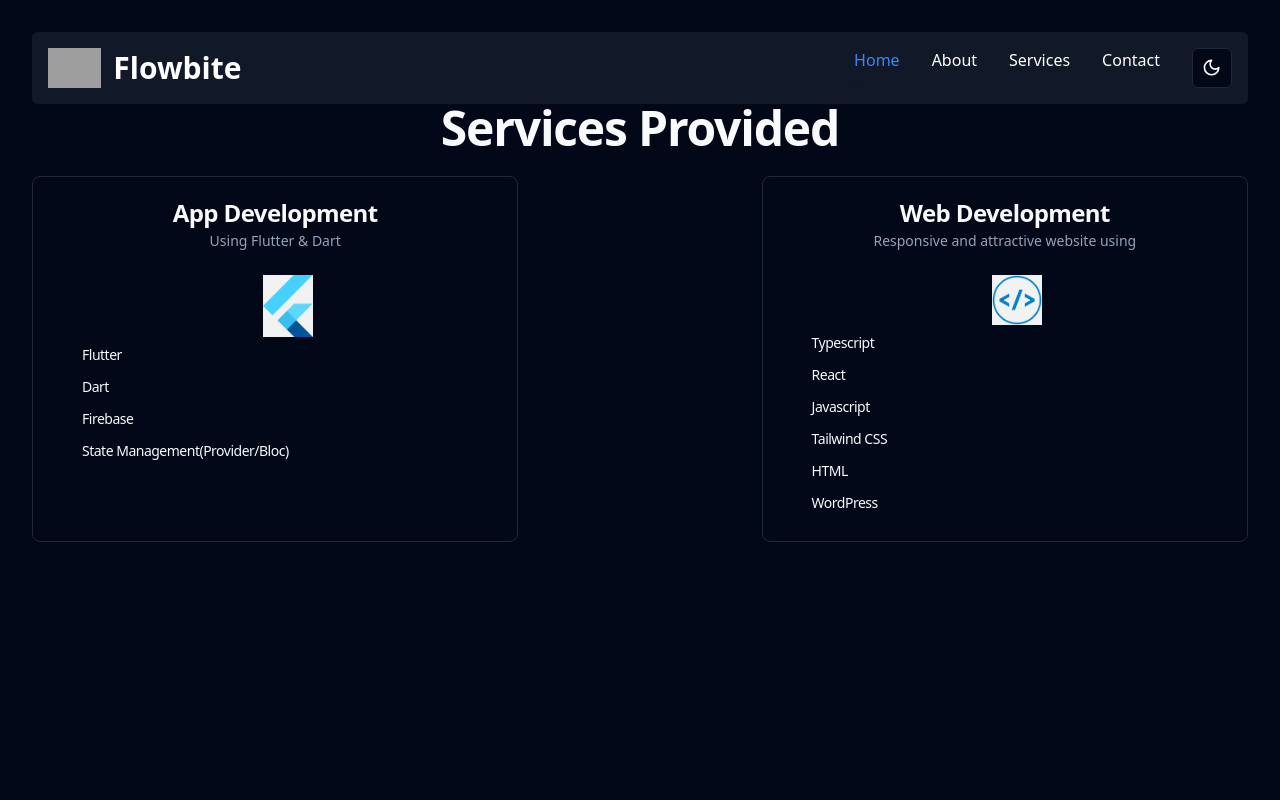
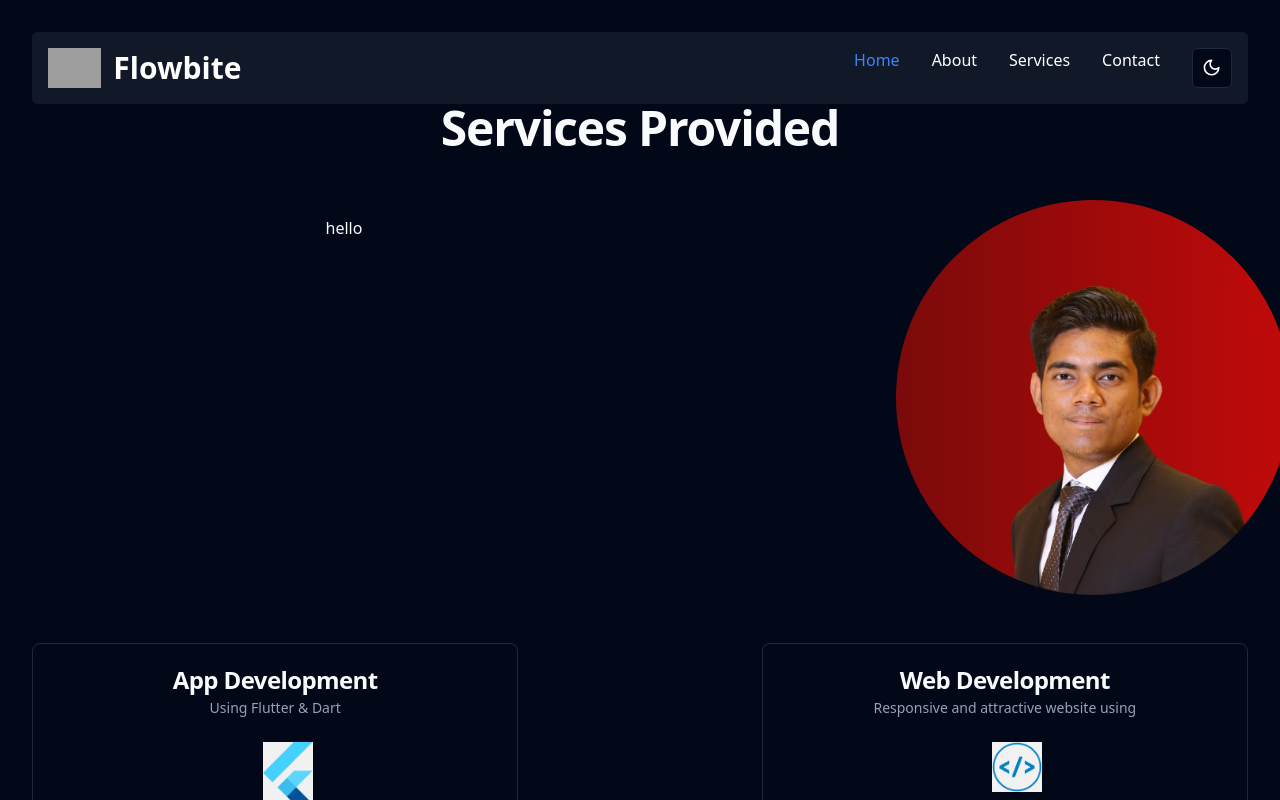
Before and after one commit to Shaikh-Saqlain-Ahmad/Portfolio, a React (Vite) app: page / in a window 1280 px wide. Shown: the top 800 px of the page. Built offline with nearby package versions, Linux system fonts and the light colour scheme; grey boxes are pictures that could not be loaded.

Commit message:
profic pic and animation completed

```diff
--- a/src/App.tsx
+++ b/src/App.tsx
@@ -7,12 +7,18 @@
 import { NavbarDemo } from './mycomponents/nav-bar';
 import "@/mycomponents/my-style.css"
 import WebCard from './mycomponents/web-dev';
+import TextImageDiv from './mycomponents/text-image';
 
 function App() {
   return <>
   <ThemeProvider defaultTheme="dark" storageKey="vite-ui-theme">
       <NavbarDemo></NavbarDemo>
       <MyHeading text='Services Provided'></MyHeading>
+      <br></br>
+      <br></br>
+      <TextImageDiv textContent="hello">
+      </TextImageDiv>
+      <br></br>
       <br></br>
       <div className='app-card-container'>
       <AppCard></AppCard>
--- /dev/null
+++ b/src/mycomponents/text-image.tsx
@@ -0,0 +1,27 @@
+
+import profilePic from "@/assets/saqlain.png";
+import { ReactNode } from "react";
+
+interface Prop {
+  textContent: string;
+  children?: ReactNode;
+}
+
+export function TextImageDiv({ textContent }:Prop)  {
+  return (
+    <div className="flex w-full">
+      <div className="flex-1 p-4">
+        <p>{textContent}</p>
+      </div>
+      <div className="flex-1">
+        <img
+          src={profilePic}
+          alt="Image"
+          className=" rounded-full animate-bounce-slow w-4/6 ml-60"
+        />
+      </div>
+    </div>
+  );
+}
+
+export default TextImageDiv;
--- a/tailwind.config.js
+++ b/tailwind.config.js
@@ -69,6 +69,7 @@
       animation: {
         "accordion-down": "accordion-down 0.2s ease-out",
         "accordion-up": "accordion-up 0.2s ease-out",
+        'bounce-slow': 'bounce 2s 1.5 '
       },
     },
   },
```
Also changed, not shown: src/assets/saqlain.png (added).
